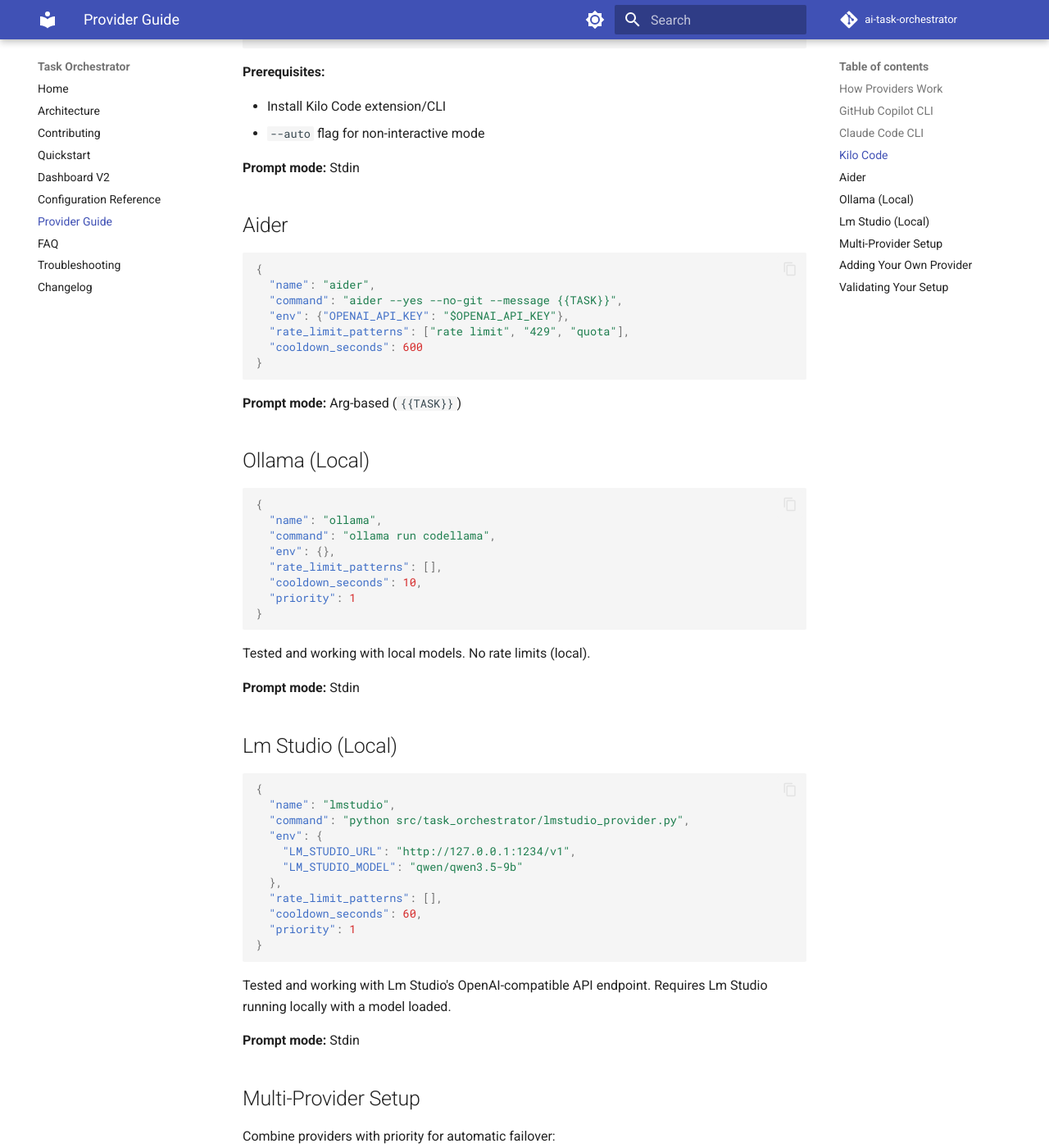
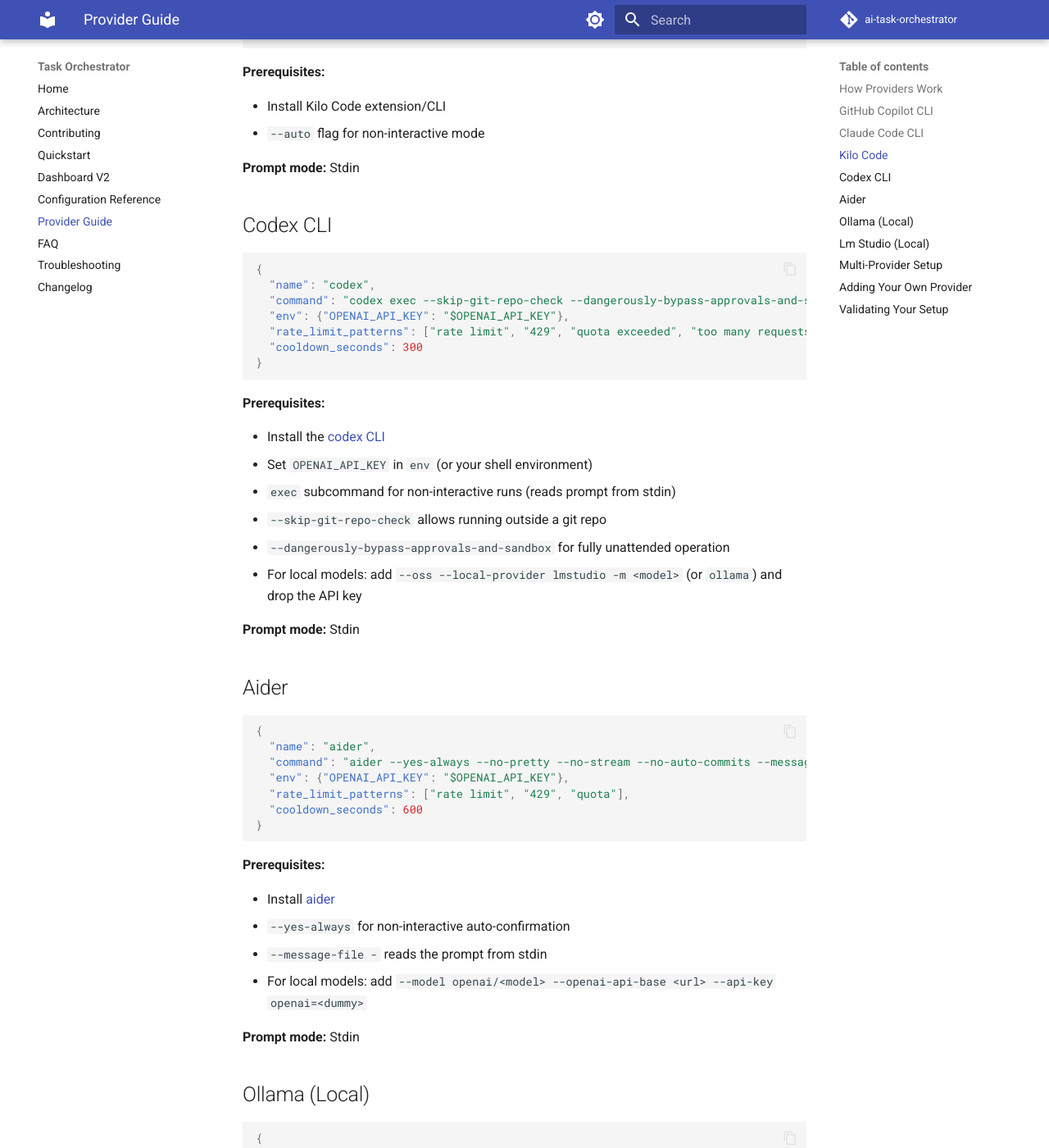
Before and after one commit to sagaryeole/ai-task-orchestrator, an MkDocs documentation site: the page built from docs/providers.md, in a window 1280 px wide and 1400 px high, scrolled down 1568 px. Shown: the whole window at 82% size. Built offline with MkDocs 1.6.1 and Material for MkDocs 9.7.7, drawn with Linux system fonts in a browser that asks for light colours; comment, search, counter and statistics services are not loaded; some of the changed text lies outside the part shown.

Commit message:
Add Codex and Aider provider support with correct CLI flags
- Fix codex command: use 'codex exec --skip-git-repo-check
  --dangerously-bypass-approvals-and-sandbox' (reads stdin) instead of
  nonexistent '--quiet --no-interactive' flags
- Fix aider command: use '--yes-always --no-pretty --no-stream
  --no-auto-commits --message-file -' (reads stdin) instead of
  invalid '--yes --no-git --message {{TASK}}'
- Add codex-lmstudio and aider-lmstudio local provider variants that
  use LM Studio as the OpenAI-compatible backend (no API key needed)
- Add codex-ollama variant in examples/codex.json
- Fix config.py interactive-launcher lint: codex headless flag is 'exec',
  aider headless flag is '--yes-always' (not '--yes')
- Fix corrupted .gitignore that was ignoring examples/codex.json,
  examples/aider.json, and other legitimate files
- Update docs (quickstart.md, providers.md, README.md) with correct
  commands and Codex CLI provider section
- Update CHANGELOG.md
- All 165 tests pass; both Codex and Aider verified end-to-end through
  the orchestrator with LM Studio local backend

````diff
--- a/docs/providers.md
+++ b/docs/providers.md
@@ -69,19 +69,49 @@
 
 **Prompt mode:** Stdin
 
+## Codex CLI
+
+```json
+{
+  "name": "codex",
+  "command": "codex exec --skip-git-repo-check --dangerously-bypass-approvals-and-sandbox",
+  "env": {"OPENAI_API_KEY": "$OPENAI_API_KEY"},
+  "rate_limit_patterns": ["rate limit", "429", "quota exceeded", "too many requests"],
+  "cooldown_seconds": 300
+}
+```
+
+**Prerequisites:**
+
+- Install the [codex CLI](https://github.com/openai/codex)
+- Set `OPENAI_API_KEY` in `env` (or your shell environment)
+- `exec` subcommand for non-interactive runs (reads prompt from stdin)
+- `--skip-git-repo-check` allows running outside a git repo
+- `--dangerously-bypass-approvals-and-sandbox` for fully unattended operation
+- For local models: add `--oss --local-provider lmstudio -m <model>` (or `ollama`) and drop the API key
+
+**Prompt mode:** Stdin
+
 ## Aider
 
 ```json
 {
   "name": "aider",
-  "command": "aider --yes --no-git --message {{TASK}}",
+  "command": "aider --yes-always --no-pretty --no-stream --no-auto-commits --message-file -",
   "env": {"OPENAI_API_KEY": "$OPENAI_API_KEY"},
   "rate_limit_patterns": ["rate limit", "429", "quota"],
   "cooldown_seconds": 600
 }
 ```
 
-**Prompt mode:** Arg-based (`{{TASK}}`)
+**Prerequisites:**
+
+- Install [aider](https://aider.chat)
+- `--yes-always` for non-interactive auto-confirmation
+- `--message-file -` reads the prompt from stdin
+- For local models: add `--model openai/<model> --openai-api-base <url> --api-key openai=<dummy>`
+
+**Prompt mode:** Stdin
 
 ## Ollama (Local)
 
@@ -134,7 +164,7 @@
 }
 ```
 
-The orchestrator uses the highest-priority available provider. When Claude is rate-limited, it falls to Copilot. When both are exhausted, it uses the local Ollama or Lm Studio model.
+The orchestrator uses the highest-priority available provider. When Claude is rate-limited, it falls to Codex or Copilot. When those are exhausted too, it uses Aider, then the local Ollama or Lm Studio models.
 
 ## Adding Your Own Provider
 
````
Also changed, not shown: CHANGELOG.md (+1 -0 lines), README.md (+4 -4 lines), docs/quickstart.md (+54 -1 lines), task-orchestrator.config.json (+64 -0 lines), docs/assets/orchestrator-startup.svg (added), 5 other files.
